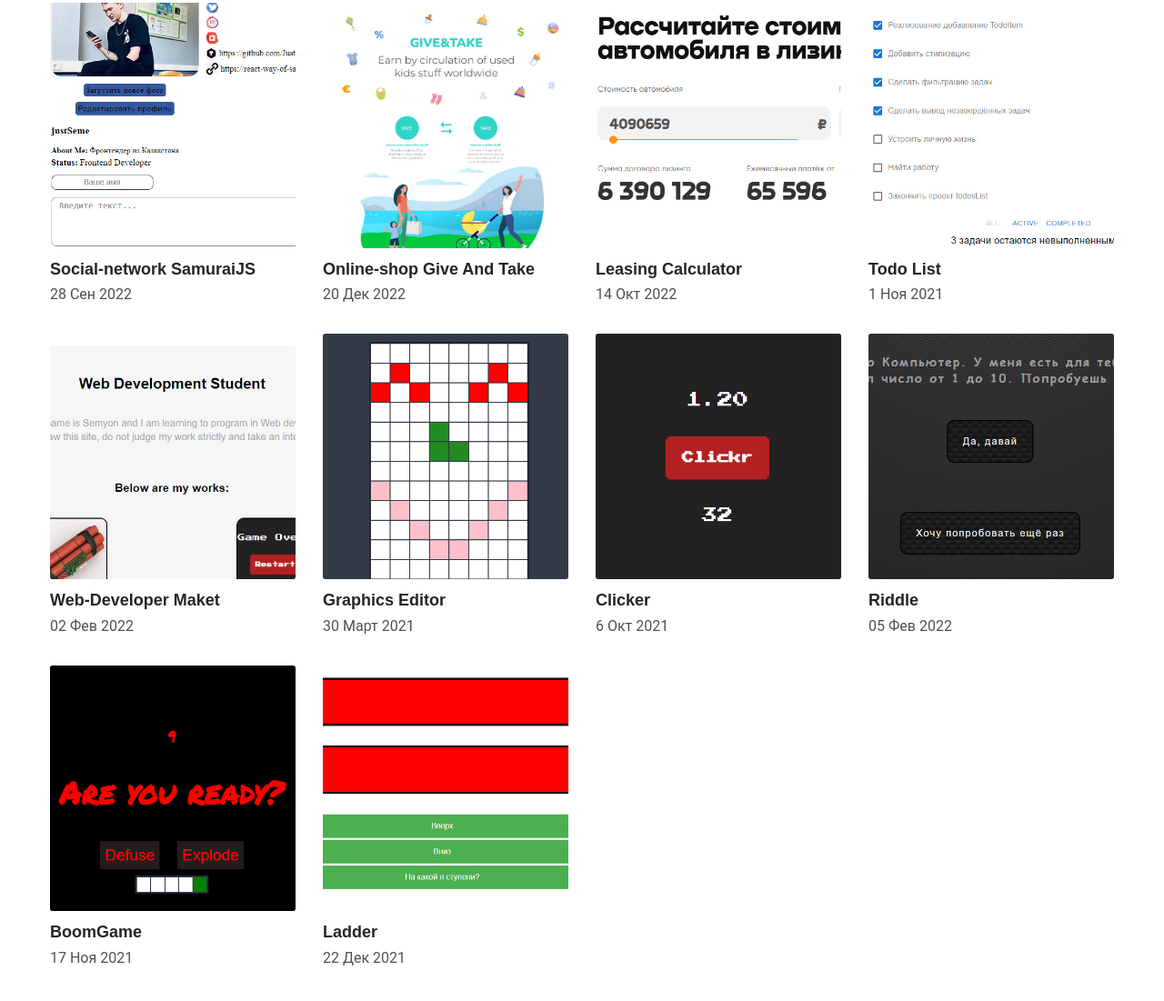
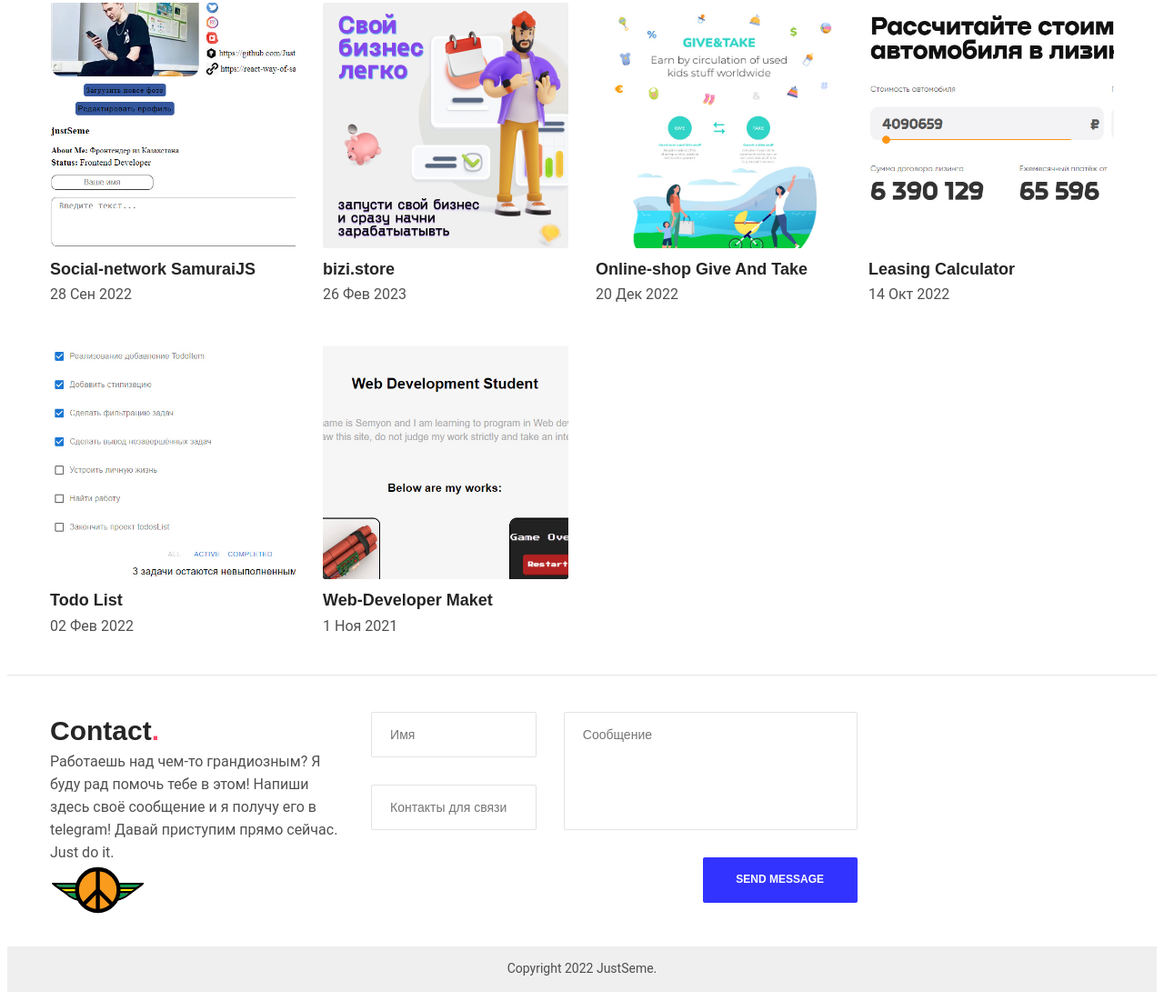
Before and after one commit to JustSeme/Portfolio, a website: page index.html in a window 1280 px wide. Shown: the part 1634-2735 px from the top of the page at 91% size. Drawn offline with nearby package versions, Linux system fonts and the light colour scheme; files whose address does not match are found by name.

Commit message:
update portfolio works

```diff
--- a/index.html
+++ b/index.html
@@ -300,6 +300,19 @@
                                 </a>
                             </div>
                             <div class="col-md-3 col-sm-6 col-xs-6 mix wow animate__flipInX">
+                                <a href="https://www.bizi.store/" target="_blank" class="portfolio-box">
+                                    <div class="portfolio-img">
+                                        <img src="media/portfolio-images/bizi.store.jpg" alt>
+                                    </div>
+                                    <div class="portfolio-name">
+                                        <span>bizi.store</span>
+                                    </div>
+                                    <div class="portfolio-date">
+                                        <span>26 Фев 2023</span>
+                                    </div>
+                                </a>
+                            </div>
+                            <div class="col-md-3 col-sm-6 col-xs-6 mix wow animate__flipInX">
                                 <a href="https://onlinesite.tech/" target="_blank" class="portfolio-box">
                                     <div class="portfolio-img">
                                         <img src="media/portfolio-images/giveAndTake.png" alt>
@@ -334,7 +347,7 @@
                                         <span>Todo List</span>
                                     </div>
                                     <div class="portfolio-date">
-                                        <span>1 Ноя 2021</span>
+                                        <span>02 Фев 2022</span>
                                     </div>
                                 </a>
                             </div>
@@ -347,72 +360,7 @@
                                         <span>Web-Developer Maket</span>
                                     </div>
                                     <div class="portfolio-date">
-                                        <span>02 Фев 2022</span>
-                                    </div>
-                                </a>
-                            </div>
-                            <div class="col-md-3 col-sm-6 col-xs-6 mix wow animate__flipInX">
-                                <a href="https://justseme.github.io/Graphics_editor/" target="_blank" class="portfolio-box">
-                                    <div class="portfolio-img">
-                                        <img src="media/portfolio-images/pixelArt.jpg" alt>
-                                    </div>
-                                    <div class="portfolio-name">
-                                        <span>Graphics Editor</span>
-                                    </div>
-                                    <div class="portfolio-date">
-                                        <span>30 Март 2021</span>
-                                    </div>
-                                </a>
-                            </div>
-                            <div class="col-md-3 col-sm-6 col-xs-6 mix wow animate__flipInX">
-                                <a href="https://justseme.github.io/Clickr/" target="_blank" class="portfolio-box">
-                                    <div class="portfolio-img">
-                                        <img src="media/portfolio-images/clicker.jpg" alt>
-                                    </div>
-                                    <div class="portfolio-name">
-                                        <span>Clicker</span>
-                                    </div>
-                                    <div class="portfolio-date">
-                                        <span>6 Окт 2021</span>
-                                    </div>
-                                </a>
-                            </div>
-                            <div class="col-md-3 col-sm-6 col-xs-6 mix wow animate__flipInX">
-                                <a href="https://justseme.github.io/GuessTheNumber/     " target="_blank" class="portfolio-box">
-                                    <div class="portfolio-img">
-                                        <img src="media/portfolio-images/riddle.jpg" alt>
-                                    </div>
-                                    <div class="portfolio-name">
-                                        <span>Riddle</span>
-                                    </div>
-                                    <div class="portfolio-date">
-                                        <span>05 Фев 2022</span>
-                                    </div>
-                                </a>
-                            </div>
-                            <div class="col-md-3 col-sm-6 col-xs-6 mix wow animate__flipInX">
-                                <a href="https://justseme.github.io/BoomGame/" target="_blank" class="portfolio-box">
-                                    <div class="portfolio-img">
-                                        <img src="media/portfolio-images/boomGame.jpg" alt>
-                                    </div>
-                                    <div class="portfolio-name">
-                                        <span>BoomGame</span>
-                                    </div>
-                                    <div class="portfolio-date">
-                                        <span>17 Ноя 2021</span>
-                                    </div>
-                                </a>
-                            </div>
-                            <div class="col-md-3 col-sm-6 col-xs-6 mix wow animate__flipInX">
-                                <a href="https://justseme.github.io/ladder/" target="_blank" class="portfolio-box">
-                                    <div class="portfolio-img">
-                                        <img src="media/portfolio-images/ladder.jpg" alt>
-                                    </div>
-                                    <div class="portfolio-name">
-                                        <span>Ladder</span>
-                                    </div>
-                                    <div class="portfolio-date">
-                                        <span>22 Дек 2021</span>
+                                        <span>1 Ноя 2021</span>
                                     </div>
                                 </a>
                             </div>
```
Also changed, not shown: media/portfolio-images/bizi.store.jpg (added), media/portfolio-images/boomGame.jpg (deleted), media/portfolio-images/clicker.jpg (deleted), media/portfolio-images/ladder.jpg (deleted), media/portfolio-images/pixelArt.jpg (deleted), media/portfolio-images/riddle.jpg (deleted).
